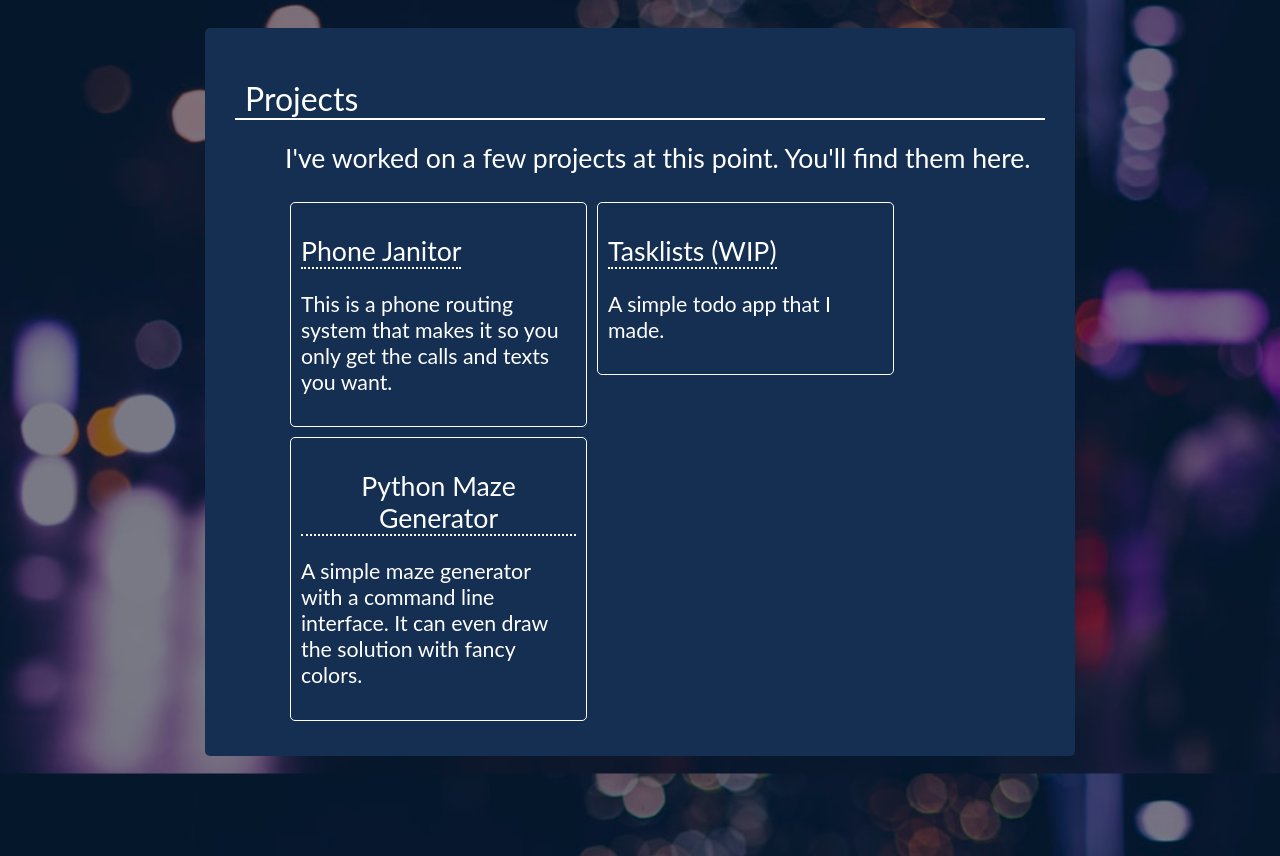
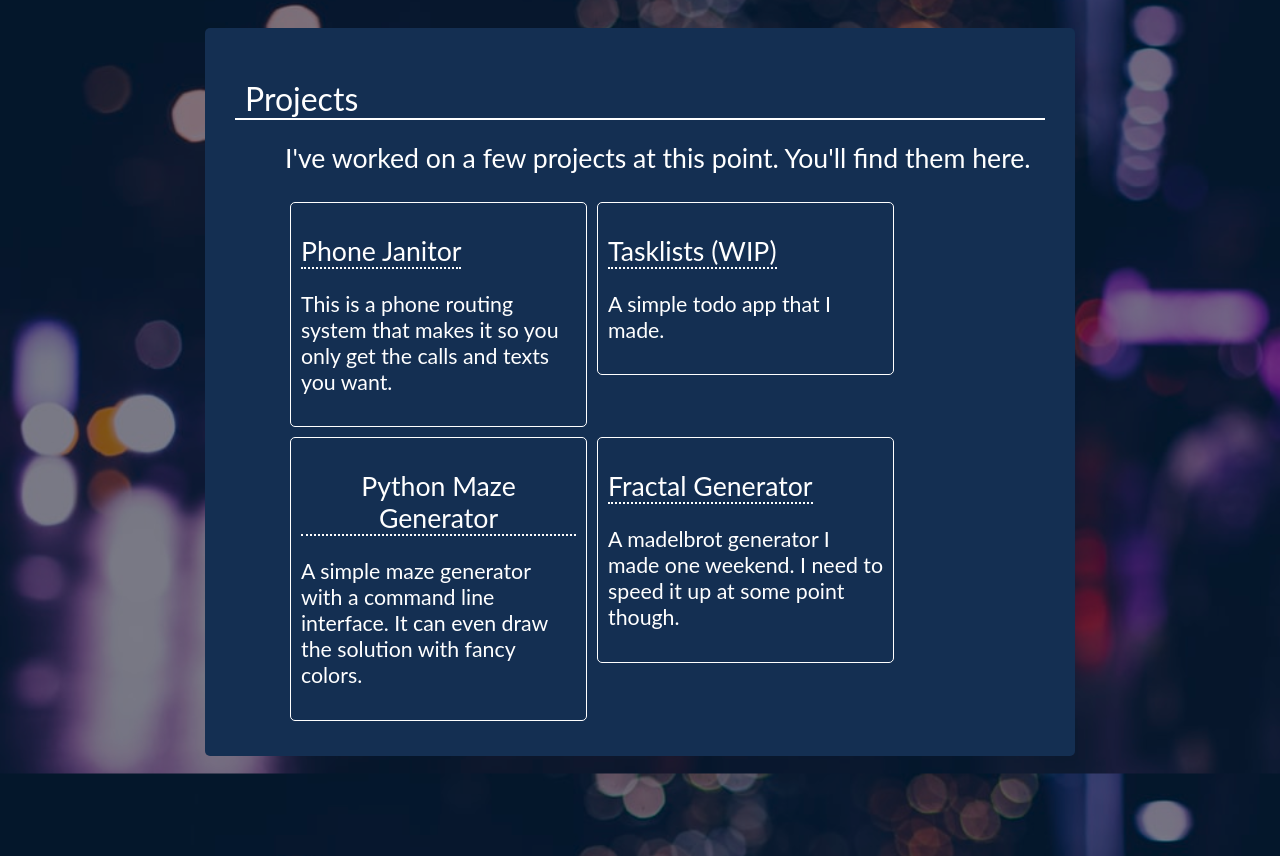
Before and after one commit to JacobPuff/end-to-end-app, a website: page frontend/Tasklists/html/index.html in a window 1280 px wide. Shown: the part 934-1790 px from the top of the page. Drawn offline with Linux system fonts and the light colour scheme; files that its build step writes are made by us from their sources.

Commit message:
Add the fractal project

```diff
--- a/frontend/Tasklists/html/index.html
+++ b/frontend/Tasklists/html/index.html
@@ -33,6 +33,10 @@
                             <p>A simple maze generator with a command line interface.
                                 It can even draw the solution with fancy colors.</p>
                         </div>
+                        <div class="projectContent" onclick="window.location.href='https://github.com/JacobPuff/Fractals'">
+                            <h2 class="projectName">Fractal Generator</h2>
+                            <p>A madelbrot generator I made one weekend. I need to speed it up at some point though.</p>
+                        </div>
                     </div>
                 </div>
             </div>
```
